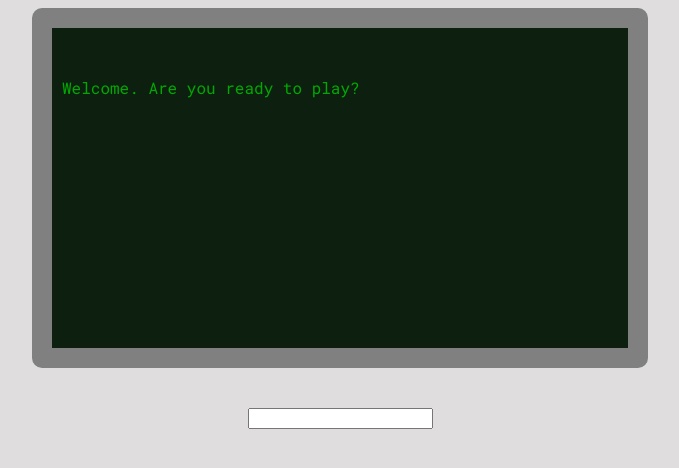
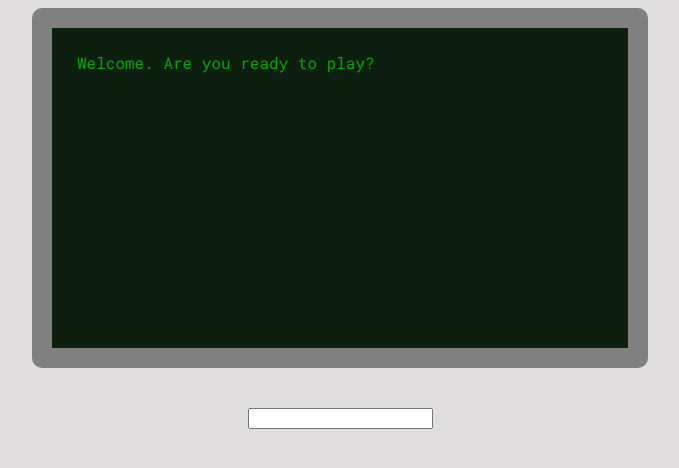
Before and after one commit to kyleryanaz/JS-Adventure, a plain HTML site: page index.html in a window 1280 px wide. Shown: the whole page, without its empty margins (300-979 px from the left). Drawn offline with nearby package versions, Linux system fonts and the light colour scheme.

Commit message:
styling + readme edit

```diff
--- a/styles.css
+++ b/styles.css
@@ -17,7 +17,7 @@ body {
 
 #screen > div {
   width: auto;
-  margin: 50px 10px 50px 10px;
+  margin: 25px 25px 25px 25px;
   text-align: center;
   line-height: 20px;
   font-family: 'Roboto Mono', monospace;
```
Also changed, not shown: script.js (indentation only), 1 other file.
